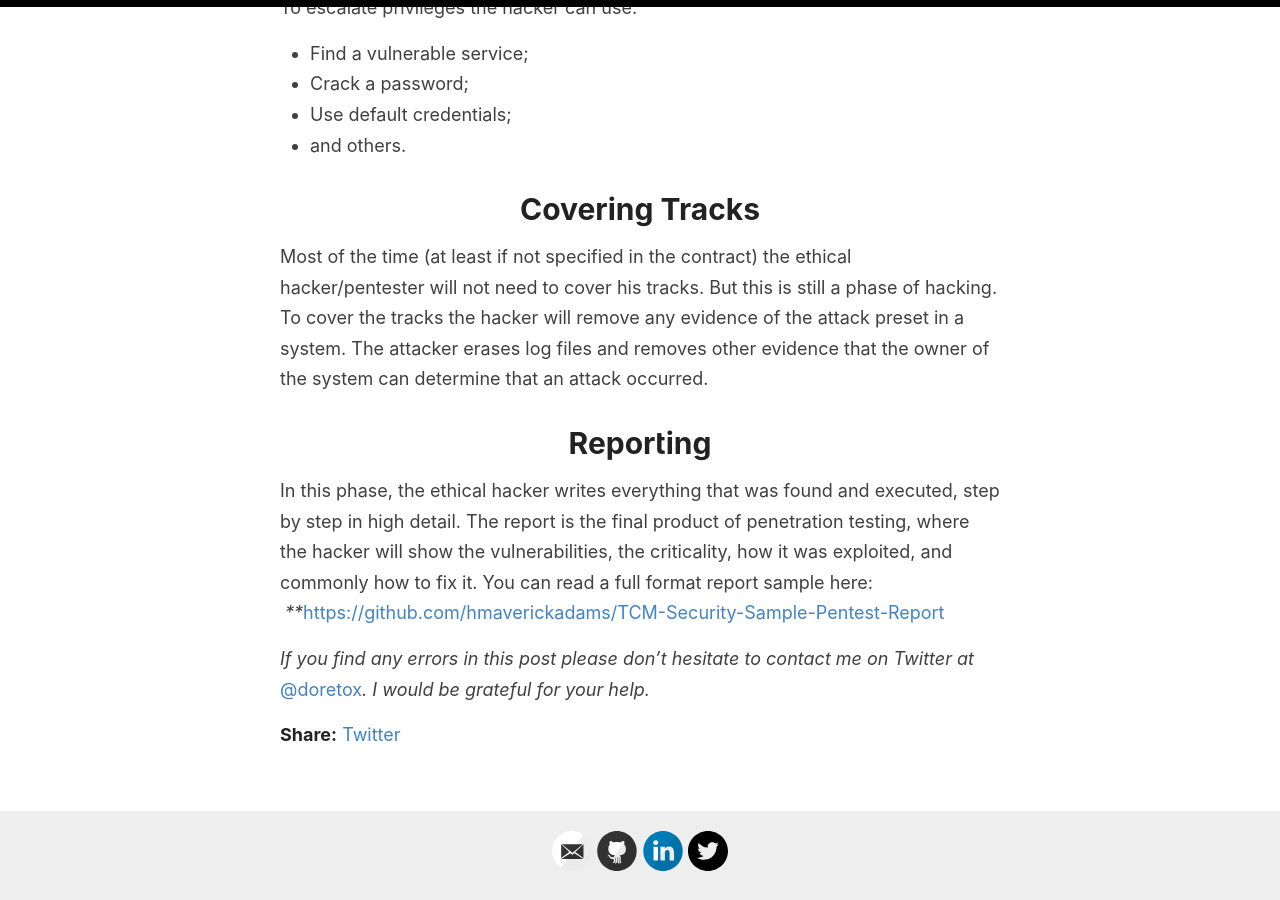
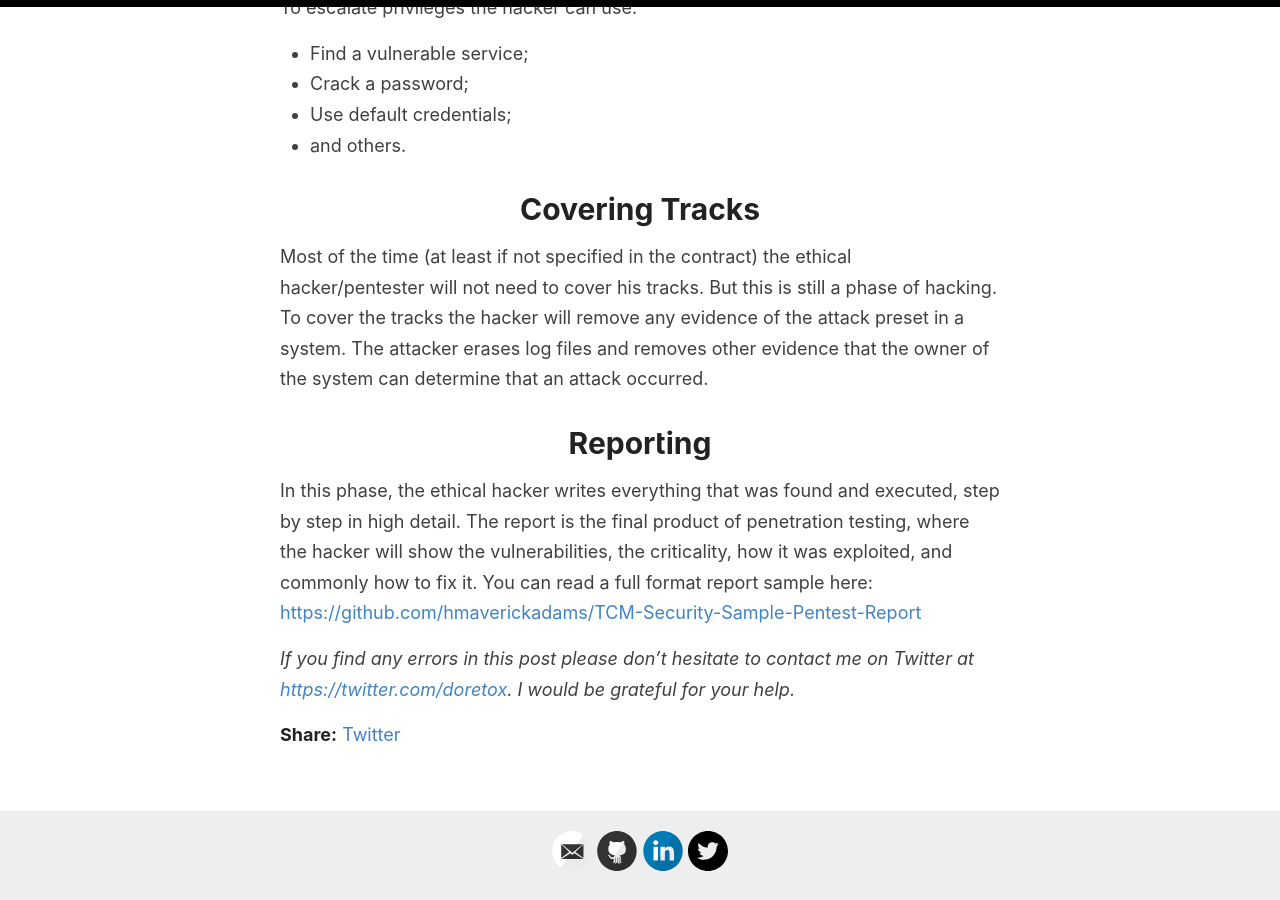
Before and after one commit to doretox/doretox.github.io, a Jekyll site: the page built from _posts/2021-10-05-the-hacking-methodology.md, in a window 1280 px wide and 900 px high, scrolled down 2100 px. Built offline with Jekyll 4.4.1, drawn with Linux system fonts in a browser that asks for light colours; some of the changed lines change nothing that is shown.

Commit message:
Update 2021-10-05-the-hacking-methodology.md

```diff
--- a/_posts/2021-10-05-the-hacking-methodology.md
+++ b/_posts/2021-10-05-the-hacking-methodology.md
@@ -67,7 +67,7 @@
 
 In this phase, the ethical hacker writes everything that was found and executed, step by step in high detail.
 The report is the final product of penetration testing, where the hacker will show the vulnerabilities, the criticality, how it was exploited, and commonly how to fix it.
-You can read a full format report sample here:  ****[https://github.com/hmaverickadams/TCM-Security-Sample-Pentest-Report](https://github.com/hmaverickadams/TCM-Security-Sample-Pentest-Report)
+You can read a full format report sample here: <a href="https://github.com/hmaverickadams/TCM-Security-Sample-Pentest-Report" target="_blank">https://github.com/hmaverickadams/TCM-Security-Sample-Pentest-Report</a>
 
 
-*If you find any errors in this post please don't hesitate to contact me on Twitter at* [@doretox](https://twitter.com/doretox)*. I would be grateful for your help.*
+*If you find any errors in this post please don't hesitate to contact me on Twitter at <a href="@doretox" target="_blank">https://twitter.com/doretox</a>. I would be grateful for your help.*
```
